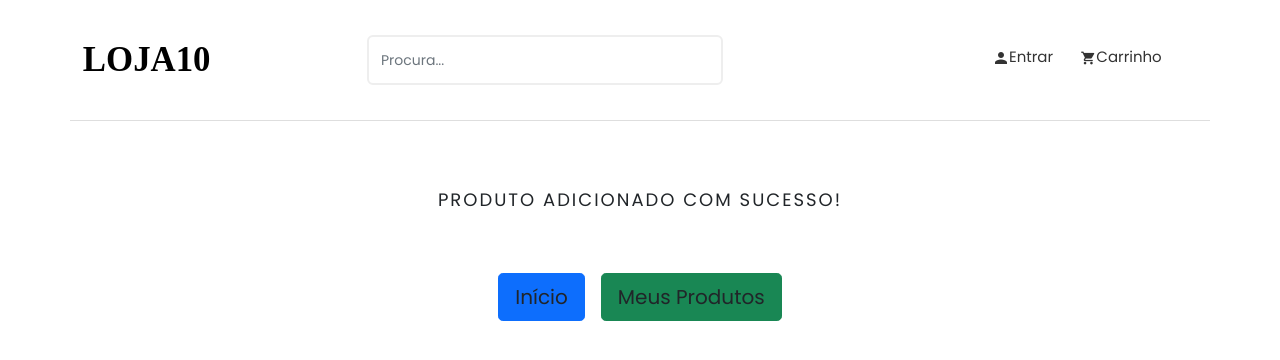
After one commit to jotanmiguel/ProjetoPTI-PTR, a Django app: template Django/projeto/templates/add_success.html in a window 1280 px wide. The commit adds this page. Shown: the top 360 px of the page. Run offline with Django 4.2, Linux system fonts and the light colour scheme; the template is opened without the code that fills it, so the values that code supplies are empty; some libraries are stand-ins or nearby versions; some web fonts are replaced.

Commit message:
feedback produto + navbar + add_success

```diff
--- a/Django/projeto/API/urls.py
+++ b/Django/projeto/API/urls.py
@@ -2,7 +2,7 @@
 from django.contrib import admin
 from django.contrib.auth import views as auth_views
 from django.urls import include, path
-from .views import index, search, alterar_dados, login, registar, shop, product, add_to_cart, adicionar_produto, conta, details, eliminar_conta, hist_encomendas, PasswordsChangeView, password_success, login_success, registration_success, desporto, matEscritorio, informatica, roupa, carrinho, mPagamento, base, delete, CustomerList, CustomerDetail, ProductList, ProductDetail, OrderList, OrderDetail, StockList, StockDetail, CartList, CartDetail, SuplierList, SuplierDetail, CategoryDetail, CategoryList
+from .views import index, search, add_success, alterar_dados, login, registar, shop, product, add_to_cart, adicionar_produto, conta, details, eliminar_conta, hist_encomendas, PasswordsChangeView, password_success, login_success, registration_success, desporto, matEscritorio, informatica, roupa, carrinho, mPagamento, base, delete, CustomerList, CustomerDetail, ProductList, ProductDetail, OrderList, OrderDetail, StockList, StockDetail, CartList, CartDetail, SuplierList, SuplierDetail, CategoryDetail, CategoryList
 from . import views
 
 
@@ -51,5 +51,6 @@ urlpatterns = [
     path('carts/<int:pk>', CartDetail.as_view(), name='cart-detail'),
     path('categories/', CategoryList.as_view(), name='category-list'),
     path('categories/<int:pk>', CategoryDetail.as_view(), name='category-detail'),
-    path('alterar_dados/', alterar_dados ,name="alterar_dados")
+    path('alterar_dados/', alterar_dados ,name="alterar_dados"),
+    path('add_success/', add_success, name='add_success')
 ]
--- /dev/null
+++ b/Django/projeto/templates/add_success.html
@@ -0,0 +1,57 @@
+{% load static %}
+<!DOCTYPE html>
+
+<html lang="en">
+  <head>
+
+    <!-- Basic Page Needs
+    ================================================== -->
+    <meta charset="utf-8">
+    <title>Loja10</title>
+
+
+    <!-- theme meta -->
+    <meta name="theme-name" content="aviato" />
+
+    <!-- Favicon -->
+    <link rel="shortcut icon" type="image/x-icon" href="/static/images/favicon.png" />
+
+    <!-- Themefisher Icon font -->
+    <link rel="stylesheet" href="/static/plugins/themefisher-font/style.css">
+    <!-- bootstrap.min css -->
+    <link rel="stylesheet" href="/static/plugins/bootstrap/css/bootstrap.min.css">
+
+    <!-- Animate css -->
+    <link rel="stylesheet" href="/static/plugins/animate/animate.css">
+    <link rel="stylesheet" href="/static/plugins/slick/slick-theme.css">
+
+    <!-- Main Stylesheet -->
+    <link rel="stylesheet" href="{% static 'style.css' %}">
+
+</head>
+    <body id="body">
+    {% include 'navbar.html' %}
+    {% block content %}
+    <br><br>
+    <div class="col-md-12">
+      <div class="title text-center">
+          <h2>Produto adicionado com sucesso!</h2>    <br>
+      </div>
+      <div class="col md-3">
+            <div class="d-flex justify-content-center align-items-center">
+                <a href="{% url 'index' %}" class="btn btn-primary btn-block btn-lg gradient-custom-4 text-body mx-2">Início</a>
+                <a href="{% url 'shop' %}" class="btn btn-success btn-block btn-lg gradient-custom-4 text-body mx-2">Meus Produtos</a>
+            </div>
+       </div>
+    </div>
+
+    </div>
+
+
+
+    </body>
+{% endblock %}
+
+
+
+</html>
--- a/Django/projeto/templates/navbar.html
+++ b/Django/projeto/templates/navbar.html
@@ -80,9 +80,13 @@
                             {% else %}
                             <a></a>
                             {% endif %}
-
                         </li>
-
+                        {% if request.user|has_group:"Supliers" %}
+                        <li class="list-inline-item">
+                        <a href="{% url 'shop' %}" class="toggle">
+                            <i class="tf-ion-android-cart"></i>Meus Produtos</a>
+                        </li>
+                        {% endif %}
 
                                 </ul>
                             </div>
```
Also changed, not shown: Django/projeto/API/views.py (+34 -8 lines), Django/projeto/templates/add_produto.html (+24 -1 lines), Django/media/sweat.png (added).
